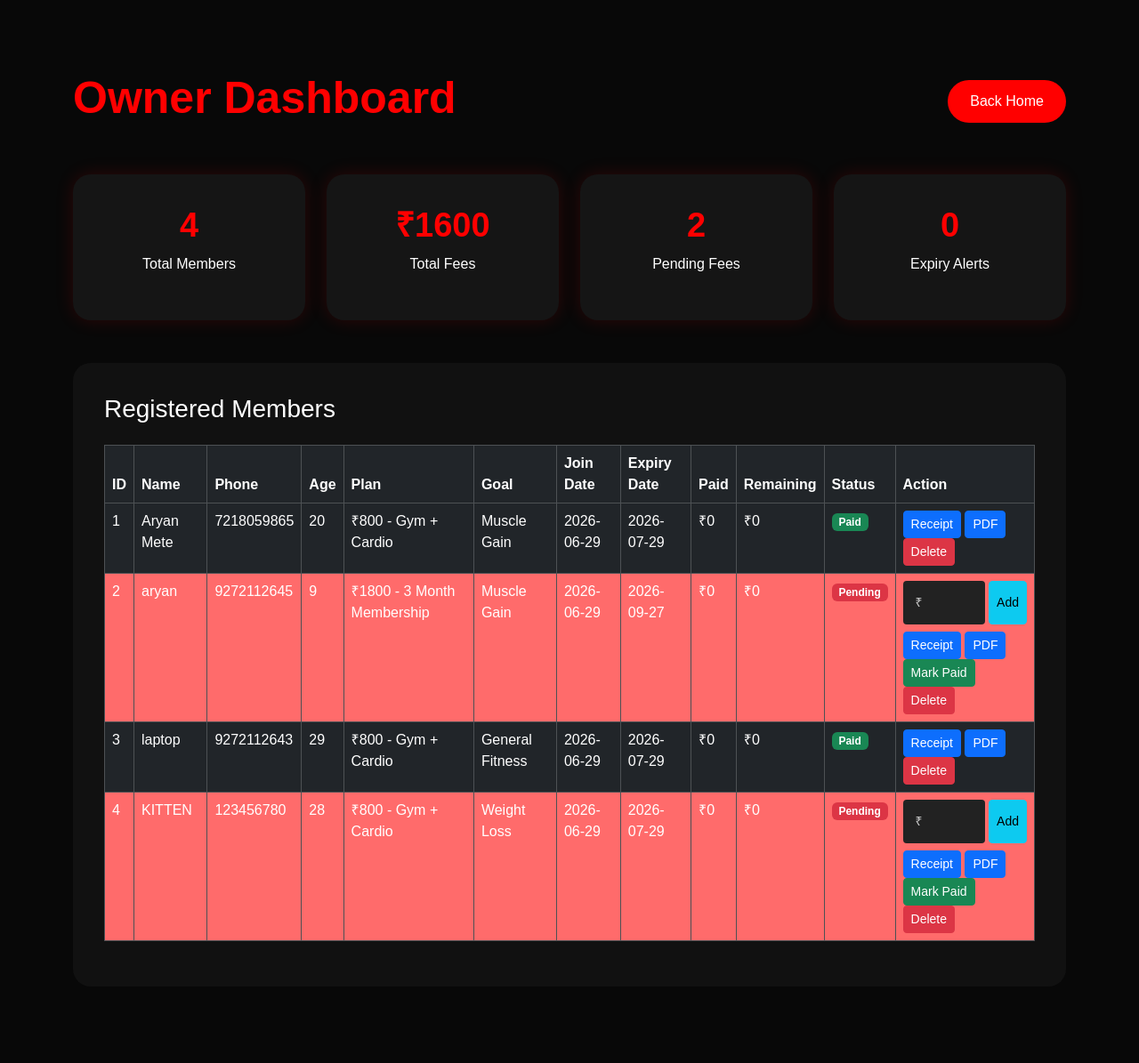
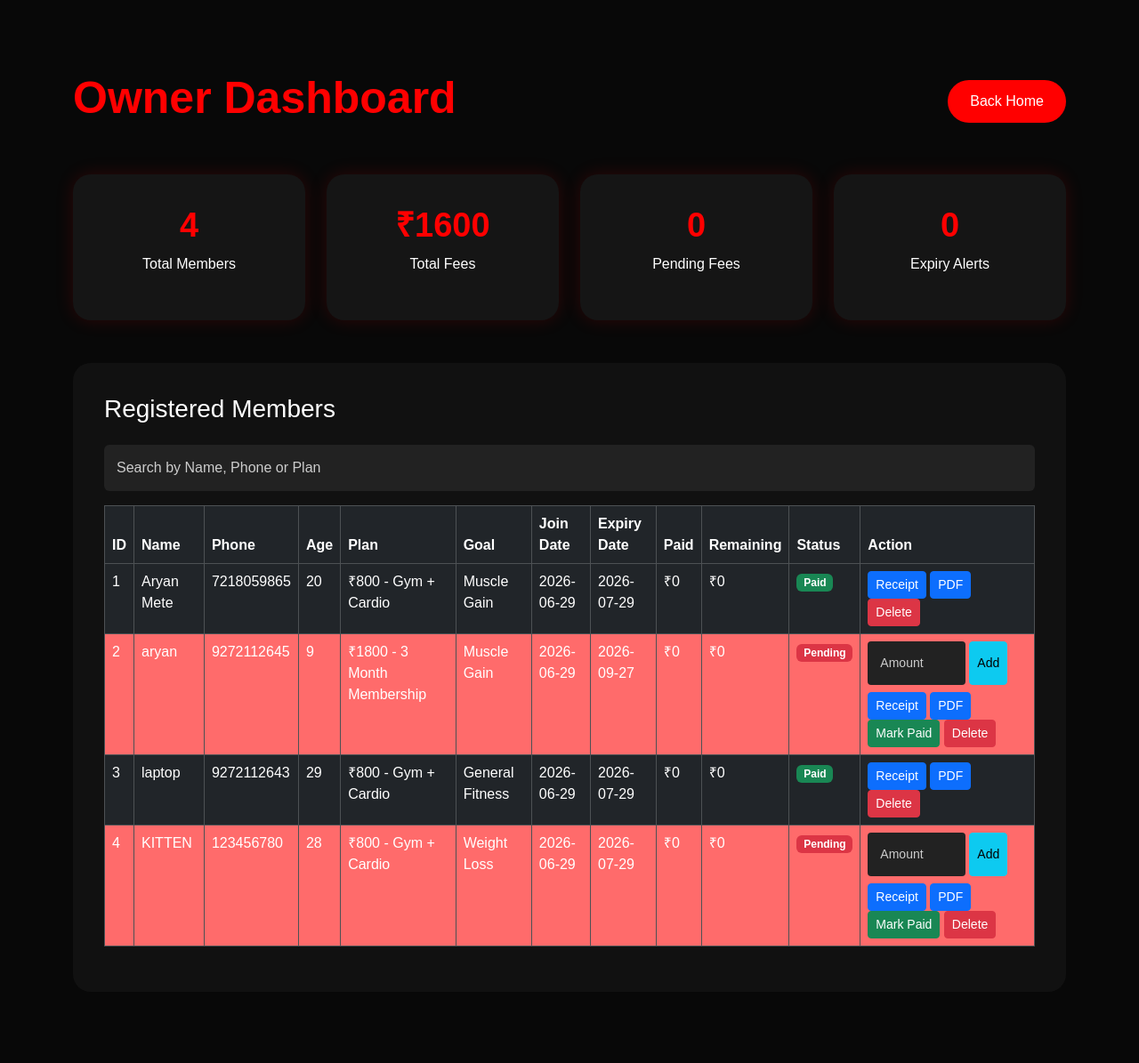
Before and after one commit to Itsaryannnzz/garud-zep-gym, a Flask app: page /owner-dashboard in a window 1280 px wide. Shown: the whole page at 89% size. Before the commit the page ends 1058 px from the top, so only its background shows below. Run offline with Flask 3, Linux system fonts and the light colour scheme; data comes from the database, SQL or seed files in the repository.

Commit message:
added member search

```diff
--- a/app.py
+++ b/app.py
@@ -104,7 +104,7 @@ def owner_login():
 def owner_dashboard():
     members = Member.query.all()
     total_members = Member.query.count()
-    pending_fees = Member.query.filter_by(payment_status="Pending").count()
+    pending_fees = sum(member.remaining_amount for member in members)
 
     expiry_alerts = Member.query.filter(
         Member.expiry_date <= date.today() + timedelta(days=1)
--- a/static/css/style.css
+++ b/static/css/style.css
@@ -981,3 +981,7 @@ background:#ff6b6b !important;
 color:white !important;
 
 }
+.payment-input{
+    width: 110px !important;
+    min-width: 110px !important;
+}
--- a/templates/owner-dashboard.html
+++ b/templates/owner-dashboard.html
@@ -51,6 +51,11 @@
 
         <div class="dashboard-table mt-5">
             <h3 class="mb-4">Registered Members</h3>
+            <input
+type="text"
+id="searchMember"
+class="form-control mb-3"
+placeholder="Search by Name, Phone or Plan">
 
             <table class="table table-dark table-hover table-bordered">
                 <thead>
@@ -126,11 +131,12 @@ Pending
       class="d-flex gap-1 mb-2">
 
     <input type="number"
-           name="paid_amount"
-           class="form-control form-control-sm"
-           placeholder="₹"
-           max="{{ member.remaining_amount }}"
-           required>
+       name="paid_amount"
+       class="form-control form-control-sm payment-input"
+       placeholder="Amount"
+       min="1"
+       max="{{ member.remaining_amount }}"
+       required>
 
     <button class="btn btn-info btn-sm">
         Add
@@ -176,5 +182,28 @@ Pending
     </div>
 </section>
 
+
+<script>
+
+document.getElementById("searchMember")
+.addEventListener("keyup", function(){
+
+let value = this.value.toLowerCase();
+
+document.querySelectorAll("tbody tr")
+.forEach(function(row){
+
+row.style.display =
+row.innerText.toLowerCase().includes(value)
+? ""
+: "none";
+
+});
+
+});
+
+</script>
+
 </body>
+
 </html>
```
